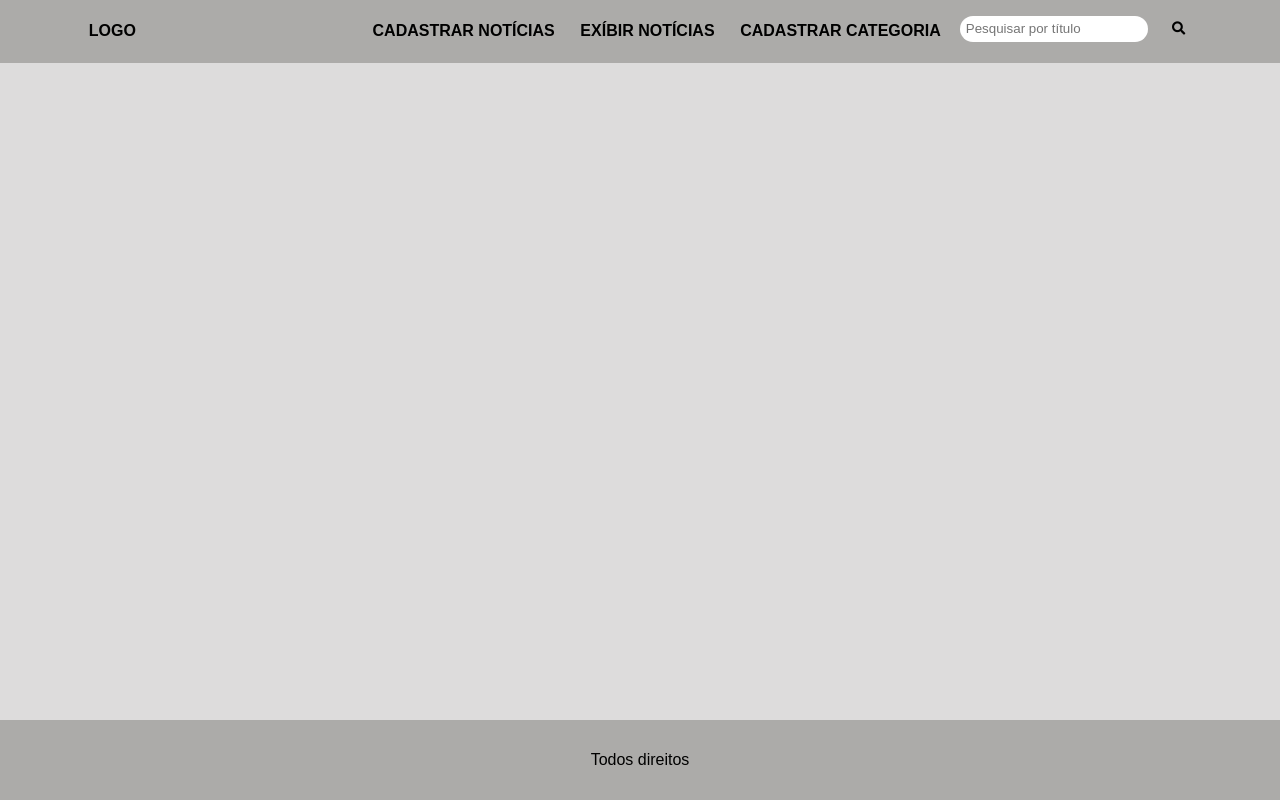
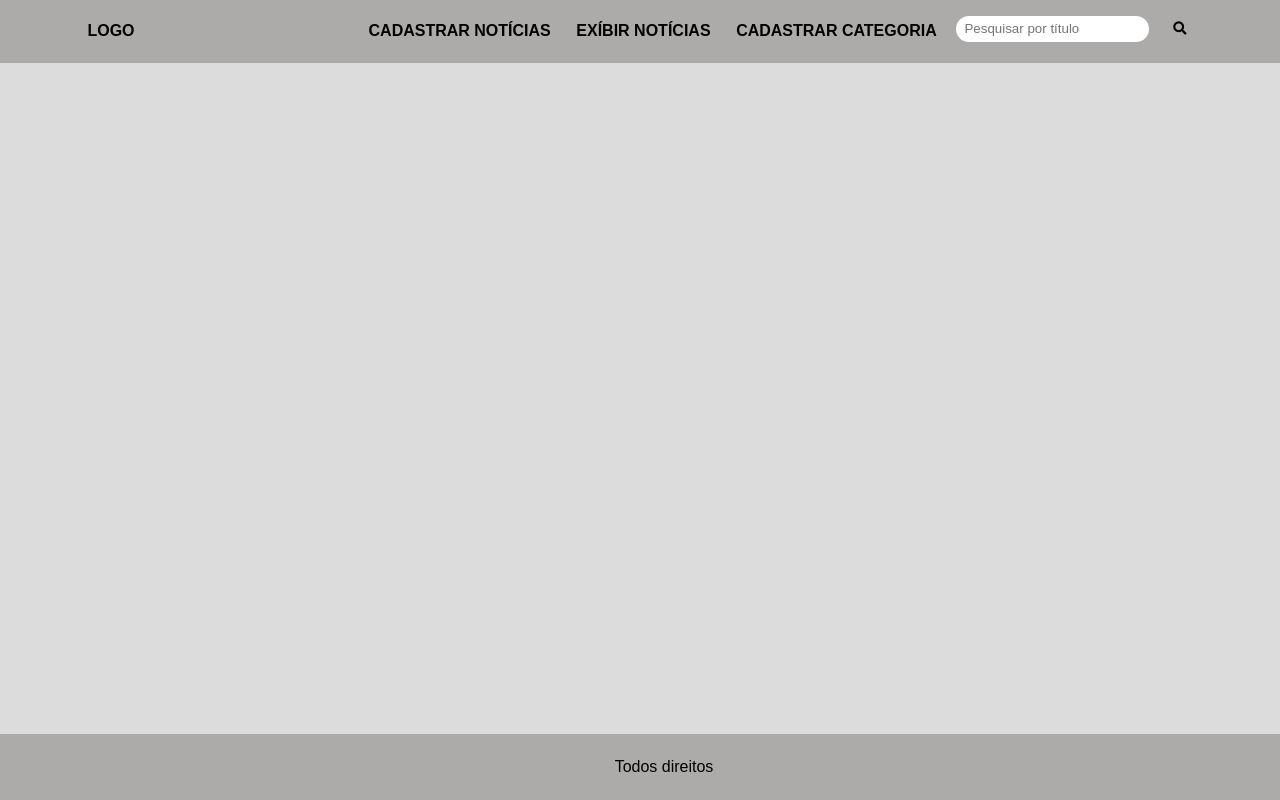
Before and after one commit to RafaelLima99/crud-noticia, a PHP site: page /index.php in a window 1280 px wide. Run offline with PHP 8.4, Linux system fonts and the light colour scheme; data that the repository does not hold is empty; some libraries are stand-ins or nearby versions.

Commit message:
style.css

```diff
--- a/assets/css/style.css
+++ b/assets/css/style.css
@@ -12,6 +12,7 @@ header {
     display: flex;
     align-items: center;
     justify-content: space-around;
+
     /* para o conteudo quebrar quando não houver mais espaço */
     flex-wrap: wrap;
 }
@@ -65,7 +66,7 @@ ul li a {
 
 #input-busca {
     border-radius: 1.5em;
-    padding: 0.4em;
+    padding: 0.4em 0.6em;
     border: none;
     margin: 0 1em 0 1em;
 
@@ -74,8 +75,8 @@ ul li a {
 /* rodape
 -----------------------------------------*/
 footer {
+    padding: 1.5em;
     background:rgb(172, 171, 169);
-    height:10vh;
     margin-top: 1.5em;
     display: flex;
     align-items: center;
```
